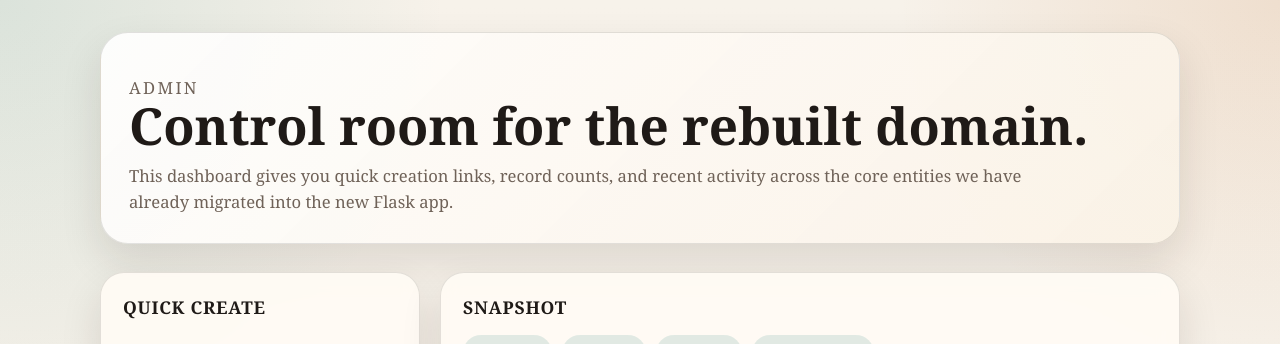
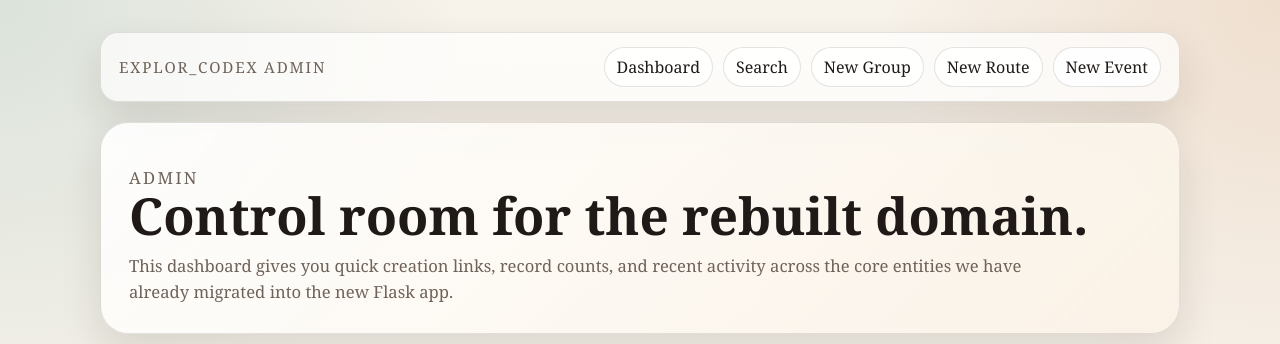
Before and after one commit to bheliker/explor_codex, a Flask app: page /admin in a window 1280 px wide. Shown: the top 344 px of the page. Run offline with Flask 3, Linux system fonts and the light colour scheme; data that the repository does not hold is empty; some libraries are stand-ins or nearby versions.

Commit message:
Polish admin navigation and feedback
- add flash messaging and stronger top-level admin navigation
- show recent activity links on admin detail pages
- replace hard form aborts with friendlier admin validation messages
- add tests for admin feedback, invalid related ids, and recent-activity links

```diff
--- a/app/routes.py
+++ b/app/routes.py
@@ -3,7 +3,7 @@ from __future__ import annotations
 from http import HTTPStatus
 from typing import Any, TypeVar, cast
 
-from flask import Blueprint, abort, redirect, render_template, request, url_for
+from flask import Blueprint, abort, flash, redirect, render_template, request, url_for
 from sqlalchemy import func, select
 
 from app.bootstrap import ensure_canonical_lookup_rows
@@ -62,6 +62,10 @@ bp = Blueprint("core", __name__)
 ModelT = TypeVar("ModelT")
 
 
+class AdminFormError(ValueError):
+    pass
+
+
 @bp.get("/")
 def index() -> tuple[dict[str, str], int]:
     return {"message": "explor_codex is ready"}, 200
@@ -149,6 +153,7 @@ def admin_group_detail_route(group_id: int) -> str:
         edit_url=url_for("core.admin_group_edit_route", group_id=group.id),
         location=_join_location(group.home_town, group.home_state, group.home_country),
         page_title=group.name or "Group",
+        recent_links=_recent_activity_links(exclude=("group", group.id)),
         subtitle=group.shortname or group.primary_activity or group.type,
         tags=_combine_tags(
             group.tags, group.preference_tags, group.rider_classes, group.ride_classes
@@ -160,30 +165,35 @@ def admin_group_detail_route(group_id: int) -> str:
 def admin_group_edit_route(group_id: int) -> str | Any:
     group = _get_or_404(Group, group_id)
     if request.method == "POST":
-        update_group(
-            group,
-            name=_form_required_str("name"),
-            shortname=_form_optional_str("shortname"),
-            invite_only=_form_bool("invite_only"),
-            private=_form_bool("private"),
-            home_town=_form_optional_str("home_town"),
-            home_state=_form_optional_str("home_state"),
-            home_country=_form_optional_str("home_country"),
-            home_latlng=_form_optional_str("home_latlng"),
-            home_add=_form_optional_str("home_add"),
-            full_address=_form_optional_str("full_address"),
-            geoll=_form_optional_str("geoll"),
-            about_blurb=_form_optional_str("about_blurb"),
-            contact=_form_optional_str("contact"),
-            category=_form_optional_str("category"),
-            primary_activity=_form_optional_str("primary_activity"),
-            more_info_url=_form_optional_str("more_info_url"),
-            preference_tags=_form_csv_list("preference_tags"),
-            tags=_form_csv_list("tags"),
-            rider_classes=_form_csv_list("rider_classes"),
-            ride_classes=_form_csv_list("ride_classes"),
-        )
-        return redirect(url_for("core.admin_group_detail_route", group_id=group.id))
+        try:
+            update_group(
+                group,
+                name=_form_required_str("name"),
+                shortname=_form_optional_str("shortname"),
+                invite_only=_form_bool("invite_only"),
+                private=_form_bool("private"),
+                home_town=_form_optional_str("home_town"),
+                home_state=_form_optional_str("home_state"),
+                home_country=_form_optional_str("home_country"),
+                home_latlng=_form_optional_str("home_latlng"),
+                home_add=_form_optional_str("home_add"),
+                full_address=_form_optional_str("full_address"),
+                geoll=_form_optional_str("geoll"),
+                about_blurb=_form_optional_str("about_blurb"),
+                contact=_form_optional_str("contact"),
+                category=_form_optional_str("category"),
+                primary_activity=_form_optional_str("primary_activity"),
+                more_info_url=_form_optional_str("more_info_url"),
+                preference_tags=_form_csv_list("preference_tags"),
+                tags=_form_csv_list("tags"),
+                rider_classes=_form_csv_list("rider_classes"),
+                ride_classes=_form_csv_list("ride_classes"),
+            )
+        except AdminFormError as exc:
+            flash(str(exc), "error")
+        else:
+            flash("Group saved.", "success")
+            return redirect(url_for("core.admin_group_detail_route", group_id=group.id))
 
     return render_template(
         "admin/edit.html",
@@ -238,24 +248,29 @@ def admin_group_edit_route(group_id: int) -> str | Any:
 @bp.route("/admin/groups/new", methods=["GET", "POST"])
 def admin_group_new_route() -> str | Any:
     if request.method == "POST":
-        group = create_group(
-            name=_form_required_str("name"),
-            shortname=_form_required_str("shortname"),
-            invite_only=_form_bool("invite_only"),
-            private=_form_bool("private"),
-            home_town=_form_optional_str("home_town"),
-            home_state=_form_optional_str("home_state"),
-            home_country=_form_optional_str("home_country"),
-            home_latlng=_form_optional_str("home_latlng"),
-            home_add=_form_optional_str("home_add"),
-            full_address=_form_optional_str("full_address"),
-            geoll=_form_optional_str("geoll"),
-            preference_tags=_form_csv_list("preference_tags"),
-            tags=_form_csv_list("tags"),
-            rider_classes=_form_csv_list("rider_classes"),
-            ride_classes=_form_csv_list("ride_classes"),
-        )
-        return redirect(url_for("core.admin_group_detail_route", group_id=group.id))
+        try:
+            group = create_group(
+                name=_form_required_str("name"),
+                shortname=_form_required_str("shortname"),
+                invite_only=_form_bool("invite_only"),
+                private=_form_bool("private"),
+                home_town=_form_optional_str("home_town"),
+                home_state=_form_optional_str("home_state"),
+                home_country=_form_optional_str("home_country"),
+                home_latlng=_form_optional_str("home_latlng"),
+                home_add=_form_optional_str("home_add"),
+                full_address=_form_optional_str("full_address"),
+                geoll=_form_optional_str("geoll"),
+                preference_tags=_form_csv_list("preference_tags"),
+                tags=_form_csv_list("tags"),
+                rider_classes=_form_csv_list("rider_classes"),
+                ride_classes=_form_csv_list("ride_classes"),
+            )
+        except AdminFormError as exc:
+            flash(str(exc), "error")
+        else:
+            flash("Group created.", "success")
+            return redirect(url_for("core.admin_group_detail_route", group_id=group.id))
 
     return render_template(
         "admin/edit.html",
@@ -312,6 +327,7 @@ def admin_route_detail_route(route_id: int) -> str:
         edit_url=url_for("core.admin_route_edit_route", route_id=route.id),
         location=_join_location(route.city, route.state, route.country),
         page_title=route.name or "Route",
+        recent_links=_recent_activity_links(exclude=("route", route.id)),
         subtitle=route.subtype or route.type,
         tags=route.tags,
     )
@@ -321,33 +337,38 @@ def admin_route_detail_route(route_id: int) -> str:
 def admin_route_edit_route(route_id: int) -> str | Any:
     route = _get_or_404(Route, route_id)
     if request.method == "POST":
-        update_route(
-            route,
-            name=_form_required_str("name"),
-            desc=_form_optional_str("desc"),
-            private=_form_optional_nullable_bool("private"),
-            duration=_form_optional_float("duration"),
-            length=_form_optional_float("length"),
-            elevation_gain=_form_optional_float("elevation_gain"),
-            tags=_form_csv_list("tags"),
-            elevation_array=_form_csv_float_list("elevation_array"),
-            route_type=_form_optional_str("type"),
-            subtype=_form_optional_str("subtype"),
-            src=_form_optional_str("src"),
-            src_id=_form_optional_str("src_id"),
-            start_latitude=_form_optional_float("start_latitude"),
-            start_longitude=_form_optional_float("start_longitude"),
-            end_latitude=_form_optional_float("end_latitude"),
-            end_longitude=_form_optional_float("end_longitude"),
-            summary_polyline=_form_optional_str("summary_polyline"),
-            full_track=_form_optional_str("full_track"),
-            city=_form_optional_str("city"),
-            state=_form_optional_str("state"),
-            country=_form_optional_str("country"),
-            address=_form_optional_str("address"),
-            map_thumbnail=_form_optional_str("map_thumbnail"),
-        )
-        return redirect(url_for("core.admin_route_detail_route", route_id=route.id))
+        try:
+            update_route(
+                route,
+                name=_form_required_str("name"),
+                desc=_form_optional_str("desc"),
+                private=_form_optional_nullable_bool("private"),
+                duration=_form_optional_float("duration"),
+                length=_form_optional_float("length"),
+                elevation_gain=_form_optional_float("elevation_gain"),
+                tags=_form_csv_list("tags"),
+                elevation_array=_form_csv_float_list("elevation_array"),
+                route_type=_form_optional_str("type"),
+                subtype=_form_optional_str("subtype"),
+                src=_form_optional_str("src"),
+                src_id=_form_optional_str("src_id"),
+                start_latitude=_form_optional_float("start_latitude"),
+                start_longitude=_form_optional_float("start_longitude"),
+                end_latitude=_form_optional_float("end_latitude"),
+                end_longitude=_form_optional_float("end_longitude"),
+                summary_polyline=_form_optional_str("summary_polyline"),
+                full_track=_form_optional_str("full_track"),
+                city=_form_optional_str("city"),
+                state=_form_optional_str("state"),
+                country=_form_optional_str("country"),
+                address=_form_optional_str("address"),
+                map_thumbnail=_form_optional_str("map_thumbnail"),
+            )
+        except AdminFormError as exc:
+            flash(str(exc), "error")
+        else:
+            flash("Route saved.", "success")
+            return redirect(url_for("core.admin_route_detail_route", route_id=route.id))
 
     return render_template(
         "admin/edit.html",
@@ -396,32 +417,37 @@ def admin_route_edit_route(route_id: int) -> str | Any:
 @bp.route("/admin/routes/new", methods=["GET", "POST"])
 def admin_route_new_route() -> str | Any:
     if request.method == "POST":
-        route = create_route(
-            name=_form_required_str("name"),
-            desc=_form_optional_str("desc"),
-            private=_form_optional_nullable_bool("private"),
-            duration=_form_optional_float("duration"),
-            length=_form_optional_float("length"),
-            elevation_gain=_form_optional_float("elevation_gain"),
-            tags=_form_csv_list("tags"),
-            elevation_array=_form_csv_float_list("elevation_array"),
-            route_type=_form_optional_str("type"),
-            subtype=_form_optional_str("subtype"),
-            src=_form_optional_str("src"),
-            src_id=_form_optional_str("src_id"),
-            start_latitude=_form_optional_float("start_latitude"),
-            start_longitude=_form_optional_float("start_longitude"),
-            end_latitude=_form_optional_float("end_latitude"),
-            end_longitude=_form_optional_float("end_longitude"),
-            summary_polyline=_form_optional_str("summary_polyline"),
-            full_track=_form_optional_str("full_track"),
-            city=_form_optional_str("city"),
-            state=_form_optional_str("state"),
-            country=_form_optional_str("country"),
-            address=_form_optional_str("address"),
-            map_thumbnail=_form_optional_str("map_thumbnail"),
-        )
-        return redirect(url_for("core.admin_route_detail_route", route_id=route.id))
+        try:
+            route = create_route(
+                name=_form_required_str("name"),
+                desc=_form_optional_str("desc"),
+                private=_form_optional_nullable_bool("private"),
+                duration=_form_optional_float("duration"),
+                length=_form_optional_float("length"),
+                elevation_gain=_form_optional_float("elevation_gain"),
+                tags=_form_csv_list("tags"),
+                elevation_array=_form_csv_float_list("elevation_array"),
+                route_type=_form_optional_str("type"),
+                subtype=_form_optional_str("subtype"),
+                src=_form_optional_str("src"),
+                src_id=_form_optional_str("src_id"),
+                start_latitude=_form_optional_float("start_latitude"),
+                start_longitude=_form_optional_float("start_longitude"),
+                end_latitude=_form_optional_float("end_latitude"),
+                end_longitude=_form_optional_float("end_longitude"),
+                summary_polyline=_form_optional_str("summary_polyline"),
+                full_track=_form_optional_str("full_track"),
+                city=_form_optional_str("city"),
+                state=_form_optional_str("state"),
+                country=_form_optional_str("country"),
+                address=_form_optional_str("address"),
+                map_thumbnail=_form_optional_str("map_thumbnail"),
+            )
+        except AdminFormError as exc:
+            flash(str(exc), "error")
+        else:
+            flash("Route created.", "success")
+            return redirect(url_for("core.admin_route_detail_route", route_id=route.id))
 
     return render_template(
         "admin/edit.html",
@@ -521,6 +547,7 @@ def admin_event_detail_route(event_id: int) -> str:
         edit_url=url_for("core.admin_event_edit_route", event_id=event.id),
         location=_join_location(event.town, event.state, event.country),
         page_title=event.name or "Event",
+        recent_links=_recent_activity_links(exclude=("event", event.id)),
         subtitle=event.subtype or event.type or event.primary_activity,
         tags=event.tags,
     )
@@ -530,34 +557,39 @@ def admin_event_detail_route(event_id: int) -> str:
 def admin_event_edit_route(event_id: int) -> str | Any:
     event = _get_or_404(Event, event_id)
     if request.method == "POST":
-        route = _optional_related_record(Route, "route_id")
-        activity = _optional_related_record(Activity, "activity_id")
-        update_event(
-            event,
-            name=_form_required_str("name"),
-            route=route,
-            activity=activity,
-            private=_form_bool("private"),
-            description=_form_optional_str("description"),
-            url=_form_optional_str("url"),
-            reg_url=_form_optional_str("reg_url"),
-            photo_url=_form_optional_str("photo_url"),
-            logo=_form_optional_str("logo"),
-            profile_photo=_form_optional_str("profile_photo"),
-            notes=_form_optional_str("notes"),
-            tags=_form_csv_list("tags"),
-            lat=_form_optional_float("lat"),
-            lon=_form_optional_float("lon"),
-            town=_form_optional_str("town"),
-            state=_form_optional_str("state"),
-            country=_form_optional_str("country"),
-            latlng=_form_optional_str("latlng"),
-            geoll=_form_optional_str("geoll"),
-            primary_activity=_form_optional_str("primary_activity"),
-            event_type=_form_optional_str("type"),
-            subtype=_form_optional_str("subtype"),
-        )
-        return redirect(url_for("core.admin_event_detail_route", event_id=event.id))
+        try:
+            route = _optional_related_record(Route, "route_id")
+            activity = _optional_related_record(Activity, "activity_id")
+            update_event(
+                event,
+                name=_form_required_str("name"),
+                route=route,
+                activity=activity,
+                private=_form_bool("private"),
+                description=_form_optional_str("description"),
+                url=_form_optional_str("url"),
+                reg_url=_form_optional_str("reg_url"),
+                photo_url=_form_optional_str("photo_url"),
+                logo=_form_optional_str("logo"),
+                profile_photo=_form_optional_str("profile_photo"),
+                notes=_form_optional_str("notes"),
+                tags=_form_csv_list("tags"),
+                lat=_form_optional_float("lat"),
+                lon=_form_optional_float("lon"),
+                town=_form_optional_str("town"),
+                state=_form_optional_str("state"),
+                country=_form_optional_str("country"),
+                latlng=_form_optional_str("latlng"),
+                geoll=_form_optional_str("geoll"),
+                primary_activity=_form_optional_str("primary_activity"),
+                event_type=_form_optional_str("type"),
+                subtype=_form_optional_str("subtype"),
+            )
+        except AdminFormError as exc:
+            flash(str(exc), "error")
+        else:
+            flash("Event saved.", "success")
+            return redirect(url_for("core.admin_event_detail_route", event_id=event.id))
 
     return render_template(
         "admin/edit.html",
@@ -599,34 +631,39 @@ def admin_event_edit_route(event_id: int) -> str | Any:
 @bp.route("/admin/events/new", methods=["GET", "POST"])
 def admin_event_new_route() -> str | Any:
     if request.method == "POST":
-        route = _optional_related_record(Route, "route_id")
-        activity = _optional_related_record(Activity, "activity_id")
-        event = create_event(
-            name=_form_required_str("name"),
-            route=route,
-            activity=activity,
-            private=_form_bool("private"),
-            description=_form_optional_str("description"),
-            url=_form_optional_str("url"),
-            reg_url=_form_optional_str("reg_url"),
-            photo_url=_form_optional_str("photo_url"),
-            logo=_form_optional_str("logo"),
-            profile_photo=_form_optional_str("profile_photo"),
-            notes=_form_optional_str("notes"),
-            tags=_form_csv_list("tags"),
-            lat=_form_optional_float("lat"),
-            lon=_form_optional_float("lon"),
-            town=_form_optional_str("town"),
-            state=_form_optional_str("state"),
-            country=_form_optional_str("country"),
-            latlng=_form_optional_str("latlng"),
-            geoll=_form_optional_str("geoll"),
-        )
-        event.primary_activity = _form_optional_str("primary_activity")
-        event.type = _form_optional_str("type")
-        event.subtype = _form_optional_str("subtype")
-        db.session.commit()
-        return redirect(url_for("core.admin_event_detail_route", event_id=event.id))
+        try:
+            route = _optional_related_record(Route, "route_id")
+            activity = _optional_related_record(Activity, "activity_id")
+            event = create_event(
+                name=_form_required_str("name"),
+                route=route,
+                activity=activity,
+                private=_form_bool("private"),
+                description=_form_optional_str("description"),
+                url=_form_optional_str("url"),
+                reg_url=_form_optional_str("reg_url"),
+                photo_url=_form_optional_str("photo_url"),
+                logo=_form_optional_str("logo"),
+                profile_photo=_form_optional_str("profile_photo"),
+                notes=_form_optional_str("notes"),
+                tags=_form_csv_list("tags"),
+                lat=_form_optional_float("lat"),
+                lon=_form_optional_float("lon"),
+                town=_form_optional_str("town"),
+                state=_form_optional_str("state"),
+                country=_form_optional_str("country"),
+                latlng=_form_optional_str("latlng"),
+                geoll=_form_optional_str("geoll"),
+            )
+            event.primary_activity = _form_optional_str("primary_activity")
+            event.type = _form_optional_str("type")
+            event.subtype = _form_optional_str("subtype")
+            db.session.commit()
+        except AdminFormError as exc:
+            flash(str(exc), "error")
+        else:
+            flash("Event created.", "success")
+            return redirect(url_for("core.admin_event_detail_route", event_id=event.id))
 
     return render_template(
         "admin/edit.html",
@@ -689,6 +726,7 @@ def admin_point_of_interest_detail_route(point_id: int) -> str:
         entity_type_label="Point of Interest",
         location=None,
         page_title=point.name or "Point of Interest",
+        recent_links=_recent_activity_links(exclude=("point_of_interest", point.id)),
         subtitle=point.subtype or point.type,
         tags=point.tags,
     )
@@ -718,6 +756,7 @@ def admin_activity_detail_route(activity_id: int) -> str:
         entity_type_label="Activity",
         location=None,
         page_title=activity.name or "Activity",
+        recent_links=_recent_activity_links(exclude=("activity", activity.id)),
         subtitle=activity.subtype or activity.type,
         tags=activity.tags,
     )
@@ -1610,6 +1649,31 @@ def _count_records(model: type[ModelT]) -> int:
     return db.session.scalar(select(func.count()).select_from(model)) or 0
 
 
+def _recent_activity_links(
+    *, exclude: tuple[str, int] | None = None, limit: int = 6
+) -> list[dict[str, object]]:
+    statement = select(SearchDocument).order_by(SearchDocument.updated_at.desc()).limit(limit + 1)
+    documents = list(db.session.scalars(statement))
+    links: list[dict[str, object]] = []
+    for document in documents:
+        identity = (document.entity_type, document.entity_id)
+        if exclude is not None and identity == exclude:
+            continue
+        detail_url = _admin_detail_url(document.entity_type, document.entity_id)
+        if detail_url is None:
+            continue
+        links.append(
+            {
+                "detail_url": detail_url,
+                "entity_type_label": document.entity_type.replace("_", " ").title(),
+                "title": document.title or "(untitled)",
+            }
+        )
+        if len(links) >= limit:
+            break
+    return links
+
+
 def _admin_detail_url(entity_type: str, entity_id: int | None) -> str | None:
     if entity_id is None:
         return None
@@ -1721,7 +1785,7 @@ def _combine_tags(*groups: list[str] | None) -> list[str] | None:
 def _form_required_str(name: str) -> str:
     value = request.form.get(name, "").strip()
     if not value:
-        abort(HTTPStatus.BAD_REQUEST)
+        raise AdminFormError(f"{_field_label(name)} is required.")
     return value
 
 
@@ -1737,7 +1801,7 @@ def _form_optional_float(name: str) -> float | None:
     try:
         return float(raw_value)
     except ValueError:
-        abort(HTTPStatus.BAD_REQUEST)
+        raise AdminFormError(f"{_field_label(name)} must be a number.")
 
 
 def _form_bool(name: str) -> bool:
@@ -1752,7 +1816,7 @@ def _form_optional_nullable_bool(name: str) -> bool | None:
         return True
     if raw_value == "false":
         return False
-    abort(HTTPStatus.BAD_REQUEST)
+    raise AdminFormError(f"{_field_label(name)} must be true or false.")
 
 
 def _form_csv_list(name: str) -> list[str] | None:
@@ -1776,7 +1840,7 @@ def _form_csv_float_list(name: str) -> list[float] | None:
         try:
             converted.append(float(value))
         except ValueError:
-            abort(HTTPStatus.BAD_REQUEST)
+            raise AdminFormError(f"{_field_label(name)} must contain only numbers.")
     return converted or None
 
 
@@ -1787,5 +1851,12 @@ def _optional_related_record(model: type[ModelT], form_key: str) -> ModelT | Non
     try:
         record_id = int(raw_value)
     except ValueError:
-        abort(HTTPStatus.BAD_REQUEST)
-    return _get_or_404(model, record_id)
+        raise AdminFormError(f"{_field_label(form_key)} must be a valid integer.")
+    record = db.session.get(model, record_id)
+    if record is None:
+        raise AdminFormError(f"{_field_label(form_key)} was not found.")
+    return record
+
+
+def _field_label(name: str) -> str:
+    return name.replace("_", " ").strip().capitalize()
--- a/templates/base.html
+++ b/templates/base.html
@@ -57,6 +57,69 @@
       letter-spacing: 0.14em;
       text-transform: uppercase;
       color: var(--muted);
+    }
+
+    .topbar {
+      display: flex;
+      flex-wrap: wrap;
+      align-items: center;
+      justify-content: space-between;
+      gap: 14px;
+      margin-bottom: 20px;
+      padding: 14px 18px;
+      border: 1px solid var(--line);
+      border-radius: 18px;
+      background: rgba(255, 255, 255, 0.72);
+      box-shadow: var(--shadow);
+    }
+
+    .topbar-title {
+      font-size: 0.95rem;
+      letter-spacing: 0.12em;
+      text-transform: uppercase;
+      color: var(--muted);
+    }
+
+    .topbar-nav {
+      display: flex;
+      flex-wrap: wrap;
+      gap: 10px;
+    }
+
+    .nav-link {
+      display: inline-flex;
+      align-items: center;
+      padding: 8px 12px;
+      border: 1px solid var(--line);
+      border-radius: 999px;
+      background: rgba(255, 255, 255, 0.85);
+      text-decoration: none;
+    }
+
+    .flash-stack {
+      display: grid;
+      gap: 12px;
+      margin-bottom: 18px;
+    }
+
+    .flash {
+      padding: 14px 16px;
+      border-radius: 16px;
+      border: 1px solid var(--line);
+      box-shadow: var(--shadow);
+      background: rgba(255, 255, 255, 0.88);
+    }
+
+    .flash-success {
+      border-color: rgba(15, 118, 110, 0.25);
+      background: rgba(15, 118, 110, 0.09);
+      color: #0f5e58;
+    }
+
+    .flash-error {
+      border-color: rgba(153, 27, 27, 0.2);
+      background: rgba(153, 27, 27, 0.08);
+      color: #7f1d1d;
     }
 
     h1 {
@@ -243,6 +306,25 @@
 </head>
 <body>
   <main class="shell">
+    <header class="topbar">
+      <div class="topbar-title">explor_codex admin</div>
+      <nav class="topbar-nav">
+        <a class="nav-link" href="{{ url_for('core.admin_dashboard_route') }}">Dashboard</a>
+        <a class="nav-link" href="{{ url_for('core.admin_search_route') }}">Search</a>
+        <a class="nav-link" href="{{ url_for('core.admin_group_new_route') }}">New Group</a>
+        <a class="nav-link" href="{{ url_for('core.admin_route_new_route') }}">New Route</a>
+        <a class="nav-link" href="{{ url_for('core.admin_event_new_route') }}">New Event</a>
+      </nav>
+    </header>
+    {% with flashes = get_flashed_messages(with_categories=true) %}
+      {% if flashes %}
+        <section class="flash-stack">
+          {% for category, message in flashes %}
+            <div class="flash flash-{{ category }}">{{ message }}</div>
+          {% endfor %}
+        </section>
+      {% endif %}
+    {% endwith %}
     {% block body %}{% endblock %}
   </main>
 </body>
```
Also changed, not shown: templates/admin/detail.html (+10 -0 lines), tests/test_app.py (+44 -0 lines).
